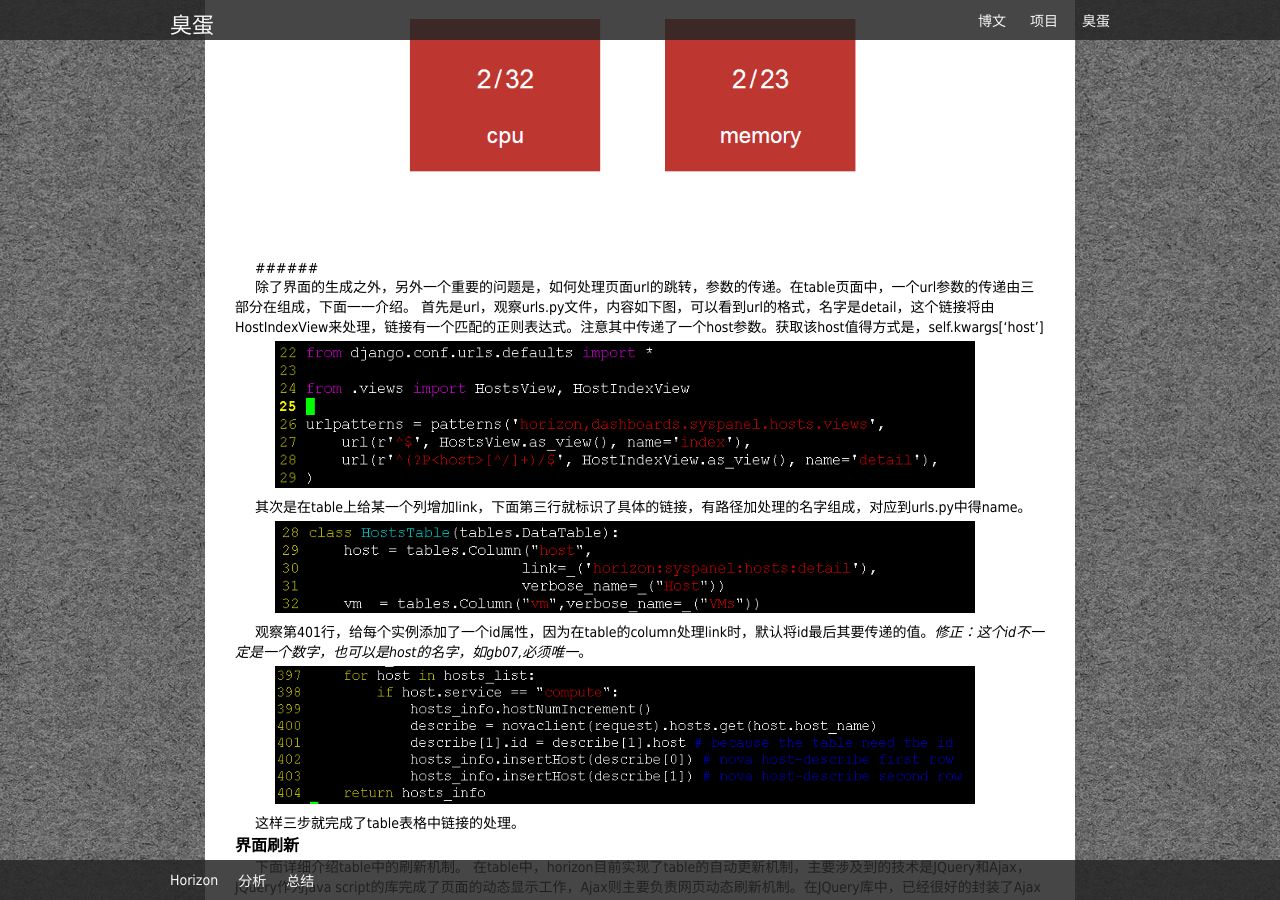
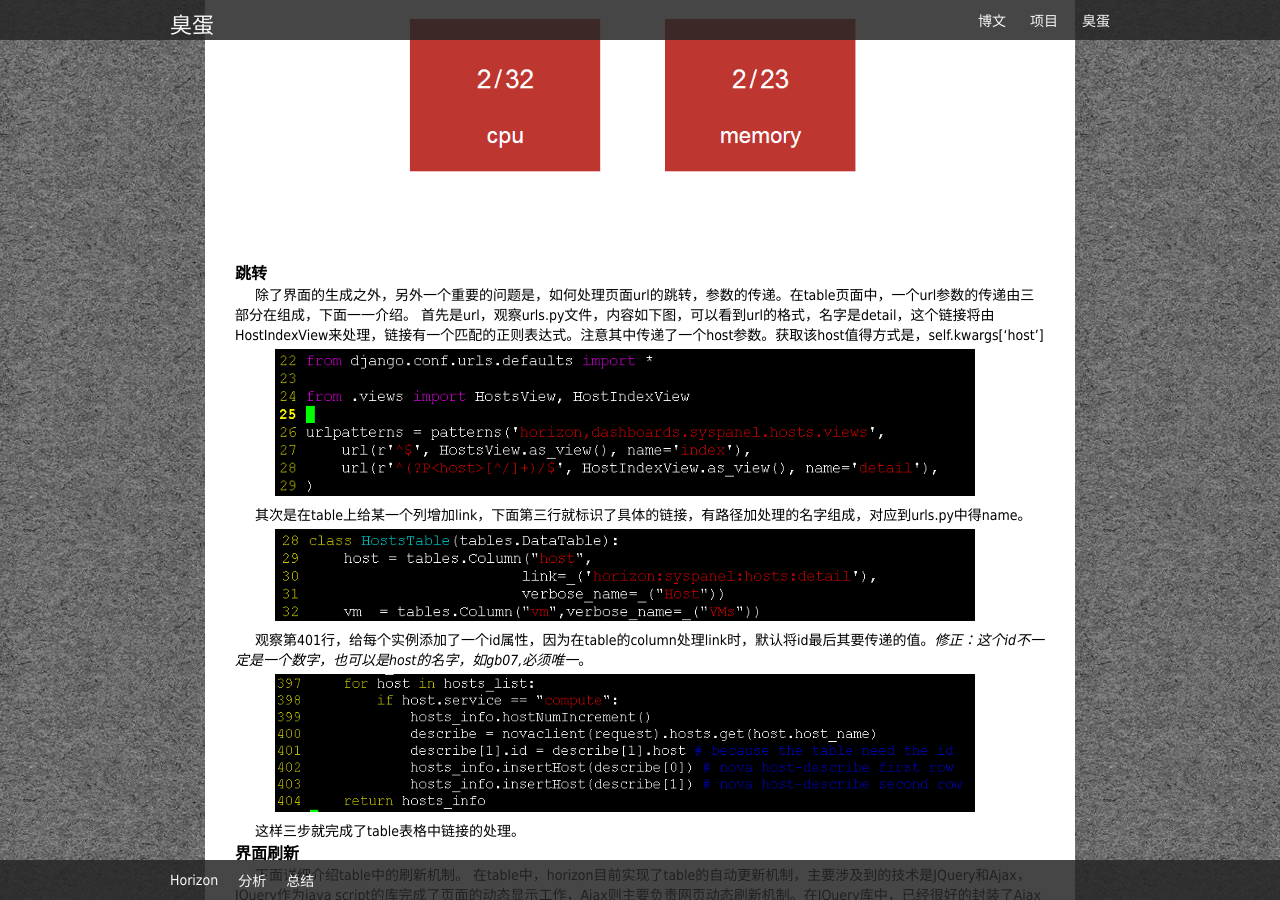
Before and after one commit to liuan/blog, a Jekyll site: the page built from _posts/2013-8-6-OpenStack-DashBoard定制介绍.md, in a window 1280 px wide and 900 px high, scrolled down 3482 px. Built offline with Jekyll 4.4.1, drawn with Linux system fonts in a browser that asks for light colours; comment, search, counter and statistics services are not loaded.

Commit message:
a little problem

```diff
--- a/_posts/2013-8-6-OpenStack-DashBoard定制介绍.md
+++ b/_posts/2013-8-6-OpenStack-DashBoard定制介绍.md
@@ -58,7 +58,7 @@ Horizon作为Openstack的Dashboard模块，使用Django框架来开发的，对
 
 <img src="/assets/img/openstack_dashboard.png" width="700px">
 
-######
+###### 跳转
 
 除了界面的生成之外，另外一个重要的问题是，如何处理页面url的跳转，参数的传递。在table页面中，一个url参数的传递由三部分在组成，下面一一介绍。
 首先是url，观察urls.py文件，内容如下图，可以看到url的格式，名字是detail，这个链接将由HostIndexView来处理，链接有一个匹配的正则表达式。注意其中传递了一个host参数。获取该host值得方式是，self.kwargs[‘host’]
```
